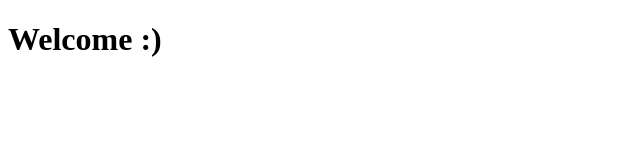
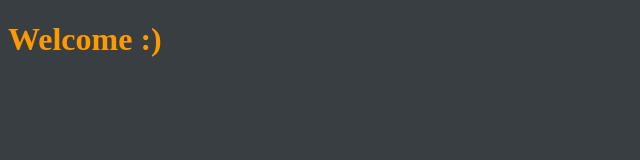
Before and after one commit to Elissy/webtest, a plain HTML site: page index.html in a window 1280 px wide. Shown: the whole page, without its empty margins (0-640 px from the left). Drawn offline with Linux system fonts and the light colour scheme.

Commit message:
Update index.html

```diff
--- a/index.html
+++ b/index.html
@@ -4,6 +4,8 @@
     <title>Elissy</title>
   </head>
 
-  <script src="https://tryhackme.com/badge/1515564"></script>
-  <h1>Welcome :)</h1>
+  <body style="background-color:#383e42; color: #ff9900;">
+    <script src="https://tryhackme.com/badge/1515564"></script>
+    <h1>Welcome :)</h1>
+  </body>
 </html>
```
